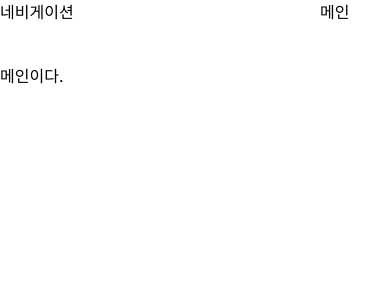
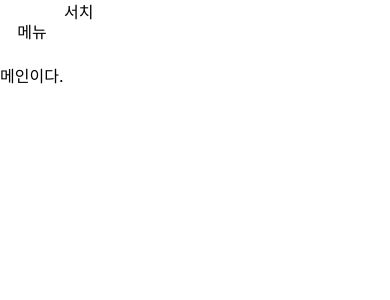
Before and after one commit to naruteride/cup-ramen, a Next.js app: page / in a window 390 px wide. Shown: the top 300 px of the page. Built offline with nearby package versions, Linux system fonts and the light colour scheme.

Commit message:
Create a Menu activing state

```diff
--- a/src/app/component/Header.tsx
+++ b/src/app/component/Header.tsx
@@ -1,7 +1,17 @@
-export default function Header() {
+interface HeaderProps {
+    activeMenu: boolean;
+    setActiveMenu: (active: boolean) => void;
+}
+
+export default function Header({ activeMenu, setActiveMenu }: HeaderProps) {
     return (
-        <header>
-            메인
+        <header className="h-16 flex items-stretch">
+            <button className="w-16 sm:hidden" onClick={() => setActiveMenu(!activeMenu)}>
+                메뉴
+            </button>
+            <search className="flex-1">
+                서치
+            </search>
         </header>
     )
 }
--- a/src/app/component/Navigator.tsx
+++ b/src/app/component/Navigator.tsx
@@ -1,6 +1,11 @@
-export default function Navigator() {
+interface HeaderProps {
+    activeMenu: boolean;
+    setActiveMenu: (active: boolean) => void;
+}
+
+export default function Navigator({ activeMenu, setActiveMenu }: HeaderProps) {
     return (
-        <nav>
+        <nav className="absolute -left-full sm:relative sm:left-0 flex flex-col">
             네비게이션
         </nav>
     )
--- a/src/app/globals.css
+++ b/src/app/globals.css
@@ -36,3 +36,6 @@ body {
     "navigator main";
 
 }
+
+@media (max-width: 767px) {
+}
--- a/src/app/layout.tsx
+++ b/src/app/layout.tsx
@@ -1,5 +1,8 @@
+"use client";
+
 import './globals.css'
 import { Inter } from 'next/font/google';
+import { useState } from "react";
 
 import Navigator from './component/Navigator';
 import Header from './component/Header';
@@ -16,11 +19,13 @@ export default function RootLayout({
 }: {
   children: React.ReactNode
 }) {
+  const [activeMenu, setActiveMenu] = useState(false);
+
   return (
     <html lang="ko">
-      <body className={inter.className + ' grid'}>
-        <Navigator></Navigator>
-        <Header></Header>
+      <body className={inter.className + ' relative flex flex-col sm:grid w-screen h-screen'}>
+        <Navigator activeMenu={activeMenu} setActiveMenu={setActiveMenu}></Navigator>
+        <Header activeMenu={activeMenu} setActiveMenu={setActiveMenu}></Header>
         {children}
       </body>
     </html>
--- a/src/app/page.tsx
+++ b/src/app/page.tsx
@@ -2,7 +2,7 @@
 
 export default function Home() {
   return (
-    <main>
+    <main className="flex-1">
       메인이다.
     </main>
   )
```
